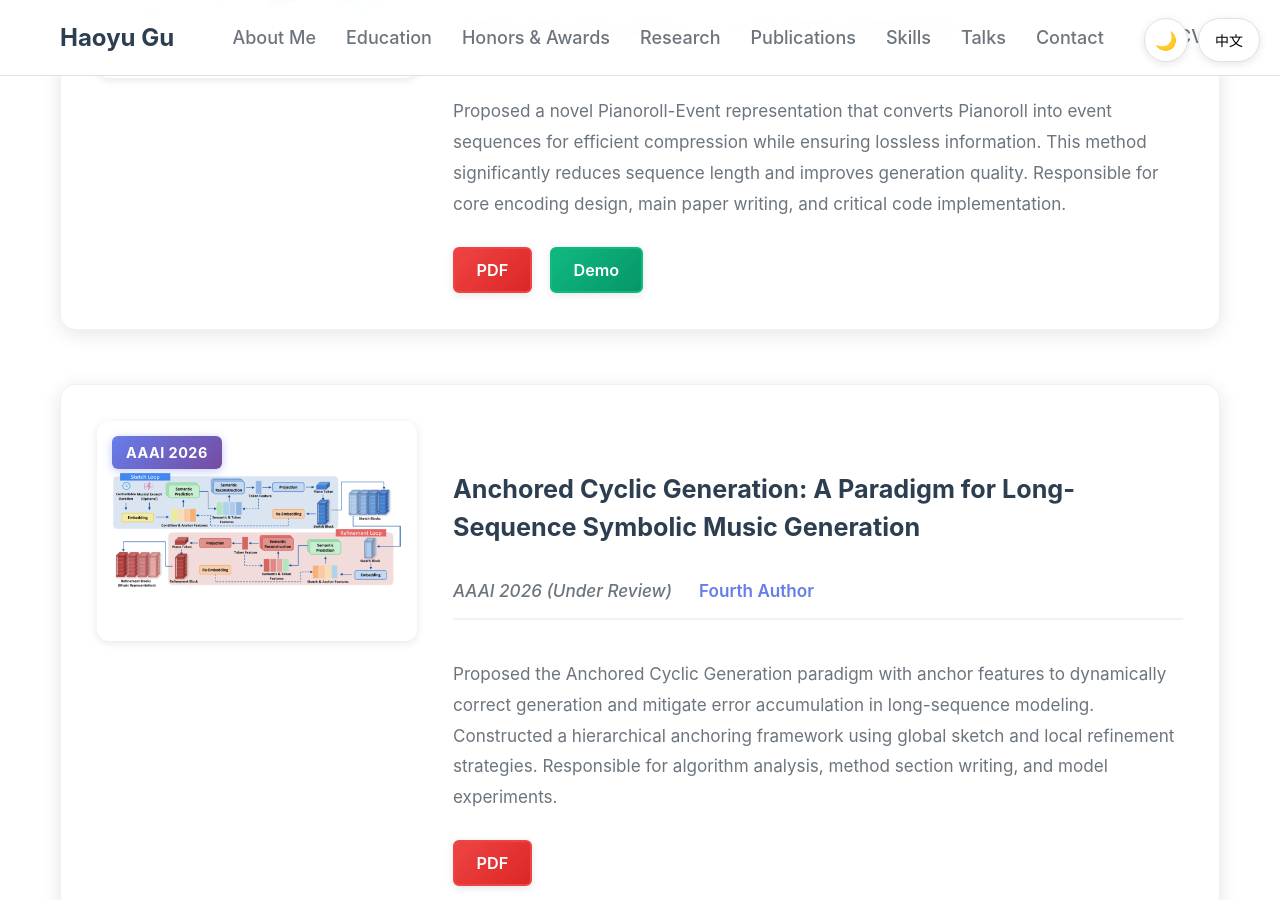
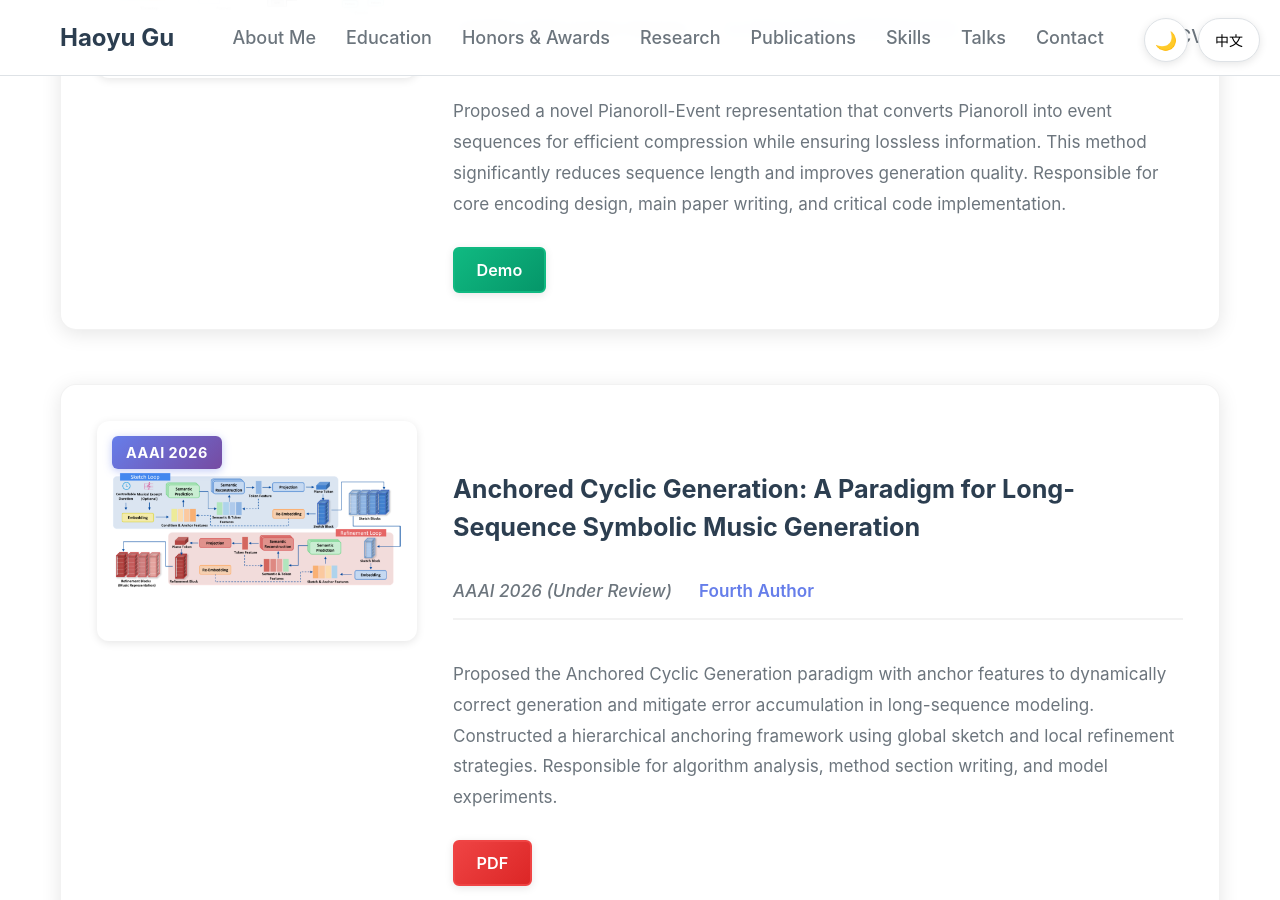
Before and after one commit to Haoyu-Gu/haoyu-gu.github.io, a Jekyll site: the page built from index.html, in a window 1280 px wide and 900 px high, scrolled down 8959 px. Built offline with Jekyll 4.4.1, drawn with Linux system fonts in a browser that asks for light colours.

Commit message:
注释ICASSP论文PDF按钮

```diff
--- a/index.html
+++ b/index.html
@@ -283,7 +283,7 @@ title: "Haoyu Gu - Personal Portfolio"
       </p>
       <p class="publication-description" data-lang='{"en": "Proposed a novel Pianoroll-Event representation that converts Pianoroll into event sequences for efficient compression while ensuring lossless information. This method significantly reduces sequence length and improves generation quality. Responsible for core encoding design, main paper writing, and critical code implementation.", "zh": "提出了一种新颖的Pianoroll-Event表征方法，将Pianoroll转换为事件序列以实现高效压缩，同时确保信息无损。该方法显著减少了序列长度并提高了生成质量。负责核心编码设计、论文主要撰写和关键代码实现。"}'>Proposed a novel Pianoroll-Event representation that converts Pianoroll into event sequences for efficient compression while ensuring lossless information. This method significantly reduces sequence length and improves generation quality. Responsible for core encoding design, main paper writing, and critical code implementation.</p>
       <div class="publication-links">
-        <a href="/files/pianoroll_event.pdf" class="pub-btn pdf" target="_blank" data-lang='{"en": "PDF", "zh": "论文"}'>PDF</a>
+        <!-- <a href="/files/pianoroll_event.pdf" class="pub-btn pdf" target="_blank" data-lang='{"en": "PDF", "zh": "论文"}'>PDF</a> -->
         <a href="https://akualubi.github.io/PIANOROLL-EVENT/" class="pub-btn demo" target="_blank">Demo</a>
       </div>
     </div>
```
